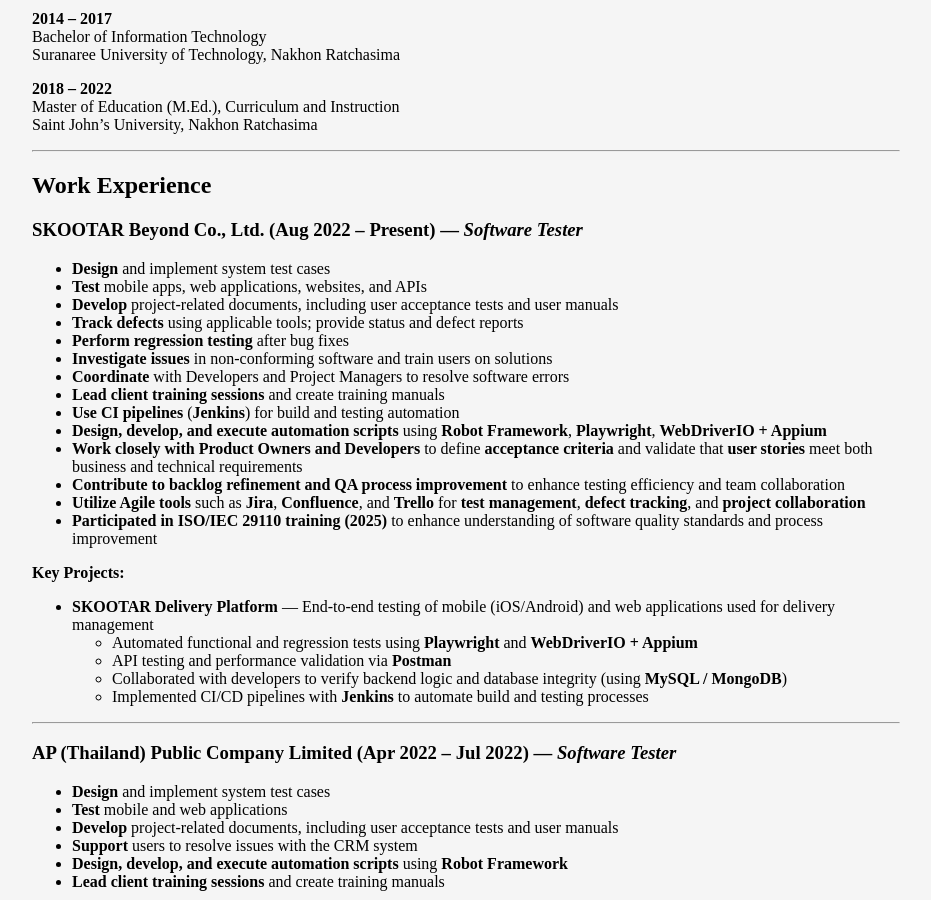
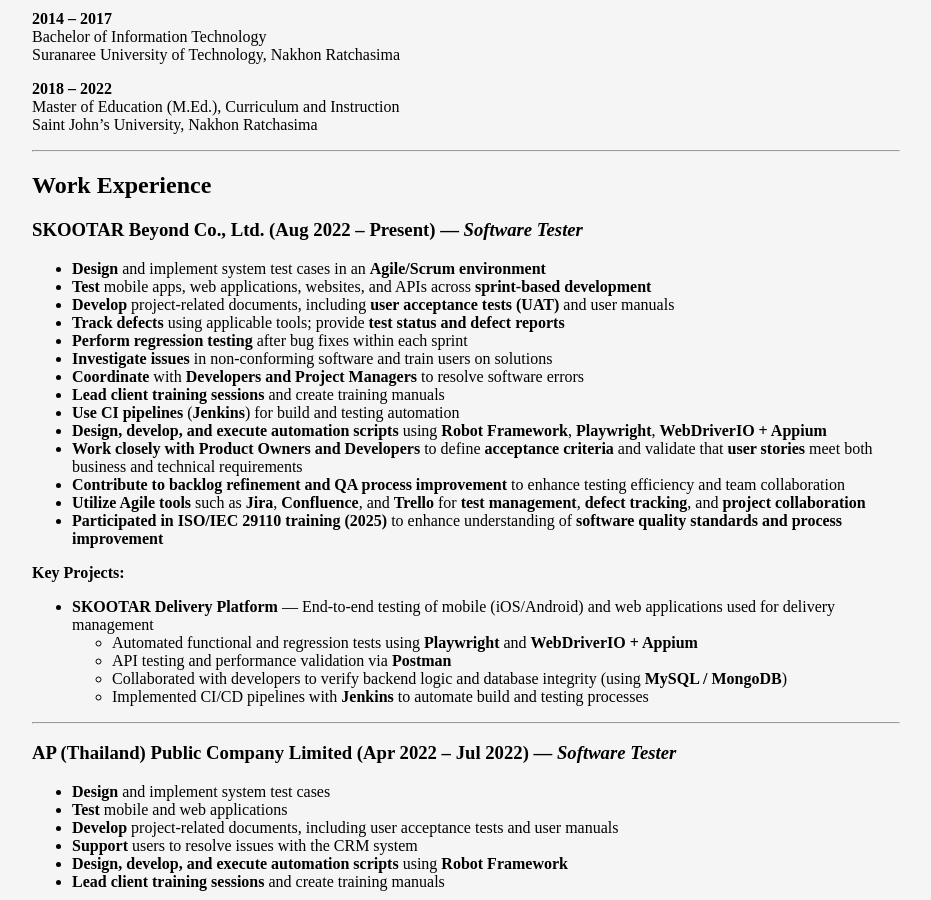
Before and after one commit to pichai-nootor/pichai-nootor.github.io, a Jekyll site: the page built from index.md, in a window 1280 px wide and 900 px high, scrolled down 534 px. Shown: the whole window, without its empty margins (174-1105 px from the left). Built offline with Jekyll 4.4.1, drawn with Linux system fonts in a browser that asks for light colours; our own code applies the rules of GitHub Pages for plain Markdown files.

Commit message:
Update index.md

```diff
--- a/index.md
+++ b/index.md
@@ -15,20 +15,21 @@
 
 ### SKOOTAR Beyond Co., Ltd. (Aug 2022 – Present) — *Software Tester*
 
-- **Design** and implement system test cases
-- **Test** mobile apps, web applications, websites, and APIs
-- **Develop** project-related documents, including user acceptance tests and user manuals
-- **Track defects** using applicable tools; provide status and defect reports
-- **Perform regression testing** after bug fixes
-- **Investigate issues** in non-conforming software and train users on solutions
-- **Coordinate** with Developers and Project Managers to resolve software errors
-- **Lead client training sessions** and create training manuals
-- **Use CI pipelines** (**Jenkins**) for build and testing automation
-- **Design, develop, and execute automation scripts** using **Robot Framework**, **Playwright**, **WebDriverIO + Appium**
-- **Work closely with Product Owners and Developers** to define **acceptance criteria** and validate that **user stories** meet both business and technical requirements
-- **Contribute to backlog refinement and QA process improvement** to enhance testing efficiency and team collaboration
-- **Utilize Agile tools** such as **Jira**, **Confluence**, and **Trello** for **test management**, **defect tracking**, and **project collaboration**
-- **Participated in ISO/IEC 29110 training (2025)** to enhance understanding of software quality standards and process improvement
+* **Design** and implement system test cases in an **Agile/Scrum environment**
+* **Test** mobile apps, web applications, websites, and APIs across **sprint-based development**
+* **Develop** project-related documents, including **user acceptance tests (UAT)** and user manuals
+* **Track defects** using applicable tools; provide **test status and defect reports**
+* **Perform regression testing** after bug fixes within each sprint
+* **Investigate issues** in non-conforming software and train users on solutions
+* **Coordinate** with **Developers and Project Managers** to resolve software errors
+* **Lead client training sessions** and create training manuals
+* **Use CI pipelines** (**Jenkins**) for build and testing automation
+* **Design, develop, and execute automation scripts** using **Robot Framework**, **Playwright**, **WebDriverIO + Appium**
+* **Work closely with Product Owners and Developers** to define **acceptance criteria** and validate that **user stories** meet both business and technical requirements
+* **Contribute to backlog refinement and QA process improvement** to enhance testing efficiency and team collaboration
+* **Utilize Agile tools** such as **Jira**, **Confluence**, and **Trello** for **test management**, **defect tracking**, and **project collaboration**
+* **Participated in ISO/IEC 29110 training (2025)** to enhance understanding of **software quality standards and process improvement**
+
 
 **Key Projects:**
 - **SKOOTAR Delivery Platform** — End-to-end testing of mobile (iOS/Android) and web applications used for delivery management
```
